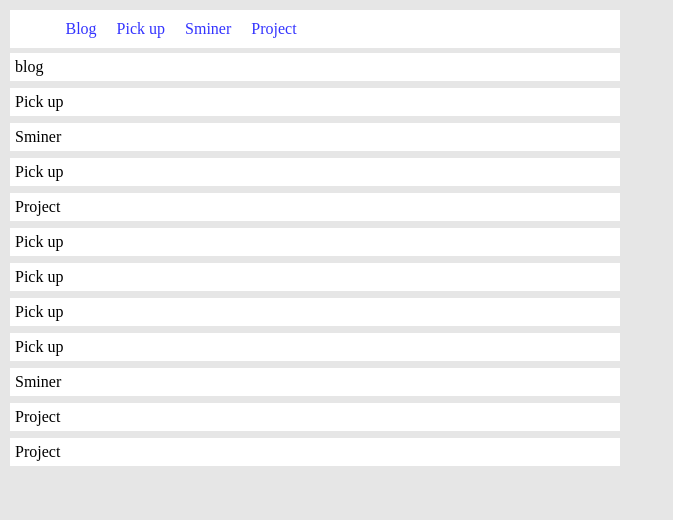
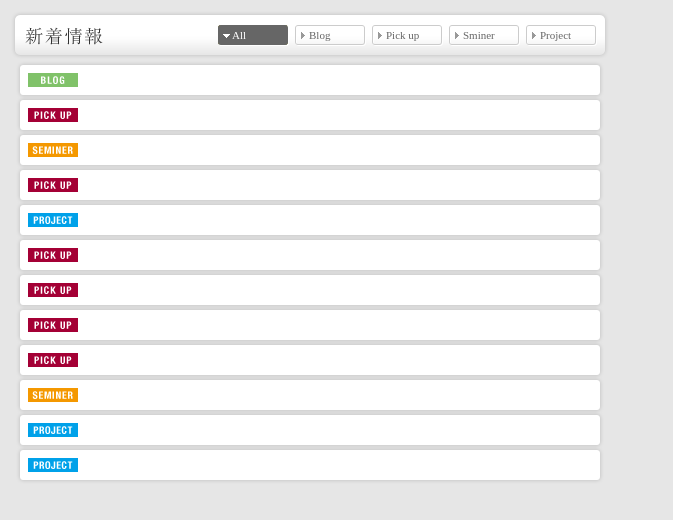
Before and after one commit to taka453/jQuery-study, a plain HTML site: page jQuery-introduction/cate/index.html in a window 1280 px wide. Shown: the whole page, without its empty margins (0-673 px from the left). Drawn offline with Linux system fonts and the light colour scheme.

Commit message:
復習のため再度制作

```diff
--- a/jQuery-introduction/cate/index.html
+++ b/jQuery-introduction/cate/index.html
@@ -8,26 +8,26 @@
 </head>
 <body>
   <div id="newsMenu">
+    <div class="cateButton" id="btn_project">Project</div>
+    <div class="cateButton" id="btn_seminer">Sminer</div>
+    <div class="cateButton" id="btn_pickup">Pick up</div>
+    <div class="cateButton" id="btn_blog">Blog</div>
     <div class="cateButton" id="btn_all">All</div>
-    <div class="cateButton" id="btn_blog">Blog</div>
-    <div class="cateButton" id="btn_pickup">Pick up</div>
-    <div class="cateButton" id="btn_seminer">Sminer</div>
-    <div class="cateButton" id="btn_project">Project</div>
   </div>
 
   <div id="newsArticle">
-    <div class="blog">blog</div>
-    <div class="pickup">Pick up</div>
-    <div class="seminer">Sminer</div>
-    <div class="pickup">Pick up</div>
-    <div class="project">Project</div>
-    <div class="pickup">Pick up</div>
-    <div class="pickup">Pick up</div>
-    <div class="pickup">Pick up</div>
-    <div class="pickup">Pick up</div>
-    <div class="seminer">Sminer</div>
-    <div class="project">Project</div>
-    <div class="project">Project</div>
+    <div class="blog"><img src="images/tag_blog.png"></div>
+    <div class="pickup"><img src="images/tag_pickUp.png"></div>
+    <div class="seminer"><img src="images/tag_seminer.png"></div>
+    <div class="pickup"><img src="images/tag_pickUp.png"></div>
+    <div class="project"><img src="images/tag_project.png"></div>
+    <div class="pickup"><img src="images/tag_pickUp.png"></div>
+    <div class="pickup"><img src="images/tag_pickUp.png"></div>
+    <div class="pickup"><img src="images/tag_pickUp.png"></div>
+    <div class="pickup"><img src="images/tag_pickUp.png"></div>
+    <div class="seminer"><img src="images/tag_seminer.png"></div>
+    <div class="project"><img src="images/tag_project.png"></div>
+    <div class="project"><img src="images/tag_project.png"></div>
   </div>
 
   <script type="text/javascript" src="jquery-3.5.1.min.js"></script>
--- a/jQuery-introduction/cate/main.js
+++ b/jQuery-introduction/cate/main.js
@@ -1,19 +1,14 @@
-//マジックナンバーの削除（数値の意図を知る事ができる）
 const newsHeight = 35;
 const hidePos = -45;
-//カテゴリを受け取る
-function setPosFunc(cate){
+
+function setPosFunc(cate) { //---カテゴリを受け取る
     let posNo = 0;
-    //divよりも上の階層全て、newsArticle内にあるdiv要素全て
-    //要素を引数で指定したfunctionで個別に処理
     $('#newsArticle>div').each(function(index, elem) {
         //記事の要素からclass属性の値を取得
         const myClass = $(elem).attr('class');
         if(myClass === cate || cate === 'all') {
-            //目的地の座標を算出
-            //posNo = 0 が代入されており、0*35となる
-            const myY = posNo*newsHeight + 'px';
-            $(elem).stop().animate({top:myY});
+            const myY = posNo * newsHeight + 'px';
+            $(elem).stop().animate({top : myY});
             posNo++;
         } else {
             $(elem).stop().animate({top : hidePos});
@@ -21,27 +16,75 @@ function setPosFunc(cate){
     });
 }
 
-//---指定したメニューをOFFに
+//---すべてのメニューをOFFに
 function menuResetFunc() {
-    $('.cateButton').css('background-image', 'url(images/menu_off.png');
-    $('.cateButton').css('color', '#666')
+    $('.cateButton').css('background-image', 'url(images/menu_off.png)');
+    $('.cateButton').css('color', '#666');
 }
 
-//---指定したメニューをONに
+//---すべてのメニューをONに
 function menuOnFunc(target, cate) {
-    $(target).css('background-image', 'url(images/menu_on_'+cate+'.png)');
+    $(target).css('background-image', 'url(images/menu_on_' + cate + '.png)');
     $(target).css('color', '#fff');
 }
 
 $(function(){
-    menuOnFunc('#btn_all', 'all')
-    setPosFunc('all');
-    //メニューをクリック(splitによりbtnが除外され、カテゴリ名だけが取得される)
+    menuOnFunc('#btn_all', 'all');//--最初はallをonに
+
+    setPosFunc('all'); //---最初はALL
+    //-メニュークリック
     $('.cateButton').click(function(){
         const cate = this.id.split('_')[1];
-        //カテゴリを渡す。
-        setPosFunc(cate);
+        setPosFunc(cate); //---カテゴリを渡す
         menuResetFunc();
         menuOnFunc(this, cate);
     });
 });
+
+// //マジックナンバーの削除（数値の意図を知る事ができる）
+// const newsHeight = 35;
+// const hidePos = -45;
+// //カテゴリを受け取る
+// function setPosFunc(cate){
+//     let posNo = 0;
+//     //divよりも上の階層全て、newsArticle内にあるdiv要素全て
+//     //要素を引数で指定したfunctionで個別に処理
+//     $('#newsArticle>div').each(function(index, elem) {
+//         //記事の要素からclass属性の値を取得
+//         const myClass = $(elem).attr('class');
+//         if(myClass === cate || cate === 'all') {
+//             //目的地の座標を算出
+//             //posNo = 0 が代入されており、0*35となる
+//             const myY = posNo*newsHeight + 'px';
+//             $(elem).stop().animate({top:myY});
+//             posNo++;
+//         } else {
+//             $(elem).stop().animate({top : hidePos});
+//         }
+//     });
+// }
+
+// //---指定したメニューをOFFに
+// function menuResetFunc() {
+//     $('.cateButton').css('background-image', 'url(images/menu_off.png');
+//     $('.cateButton').css('color', '#666')
+// }
+
+// //---指定したメニューをONに
+// function menuOnFunc(target, cate) {
+//     $(target).css('background-image', 'url(images/menu_on_'+cate+'.png)');
+//     $(target).css('color', '#fff');
+// }
+
+// $(function(){
+//     menuOnFunc('#btn_all', 'all')
+//     setPosFunc('all');
+//     //メニューをクリック(splitによりbtnが除外され、カテゴリ名だけが取得される)
+//     $('.cateButton').click(function(){
+//         const cate = this.id.split('_')[1];
+//         //カテゴリを渡す。
+//         setPosFunc(cate);
+//         menuResetFunc();
+//         menuOnFunc(this, cate);
+//     });
+// });
--- a/jQuery-introduction/cate/style.css
+++ b/jQuery-introduction/cate/style.css
@@ -1,4 +1,57 @@
 body {
+    margin: 0;
+    padding: 0;
+    background-color: #e6e6e6;
+}
+
+#newsMenu {
+    width: 590px;
+    _width: 600px;
+    height: 35px;
+    _height: 50px;
+    padding: 15px 10px 0 0;
+    background-image: url(images/headerBase.png);
+    overflow: hidden;
+    margin: 10px 0 0 10px;
+}
+
+.cateButton {
+    font-size: 11px;
+    float: right;
+    margin: 0 3px;
+    color: #666;
+    cursor: pointer;
+    padding: 4px 0 0 14px;
+    width: 57px;
+    _width: 71px;
+    height: 17px;
+    _height: 21px;
+    background-image: url(images/menu_off.png);
+    margin:0 3px;
+}
+
+#newsArticle {
+    z-index: -1;
+    position: absolute;
+    margin: 0 0 0 10px;
+}
+
+#newsArticle div{
+    position: absolute;
+    background-image: url(images/articleBase.png);
+    width: 582px;
+    _width: 600px;
+    height: 27px;
+    _height: 27px;
+    padding: 13px 0 0 18px;
+}
+
+.blog .pickup .seminer .project {
+    width: 50px;
+    height: 14px;
+}
+
+/* body {
     margin: 0;
     padding: 0;
     background-color: #e6e6e6;
@@ -31,3 +84,4 @@ body {
     width: 600px;
     padding: 5px;
 }
+ */
--- a/jQuery-introduction/tab/style.css
+++ b/jQuery-introduction/tab/style.css
@@ -1,4 +1,70 @@
 body {
+    line-height: 1.0;
+    font-size: 14px;
+}
+
+ul {
+    list-style: none;
+    margin: 10px;
+}
+
+ul li {
+    float: left;
+    height: 20px;
+    line-height: 20px;
+    padding: 5px 15px 5px 15px;
+    margin: 5px 0 0 5px;
+    color: #999;
+
+    border-top: 1px #ddd solid;
+    border-left: 1px #ddd solid;
+    border-right: 1px #ddd solid;
+}
+
+ul li.selected {
+    color: #000;
+    line-height: 20px;
+    height: 20px;
+}
+
+#textArea {
+    position: relative;
+    top: -1px;
+    z-index: -1;
+    clear: left;
+    background-color: #ffd;
+    height: 100px;
+    margin: 0 10px 10px 10px;
+    padding: 10px;
+    border: 1px#ddd solid;
+}
+
+.yellow {
+    background-color: #ffd;
+}
+
+.pink{
+    background-color: #fdf
+}
+
+.blue {
+    background-color: #dff;
+}
+
+ul li.yellow.selected {
+    border-bottom: 1px #ffd solid;
+}
+
+ul li.pink.selected {
+    border-bottom: 1px #fdf solid;
+}
+
+ul li.blue.selected {
+    border-bottom: 1px #dff solid;
+}
+
+
+/* body {
     line-height: 1.0;
     font-size: 14px;
 }
@@ -65,4 +131,4 @@ ul li.pink.selected {
 
 ul li.blue.selected {
     background-color: #dff;
-}
+} */
```
Also changed, not shown: jQuery-introduction/tab/main.js (+29 -10 lines), jQuery-introduction/cate/images/articleBase.png (added), jQuery-introduction/cate/images/headerBase.png (added), jQuery-introduction/cate/images/menu_off.png (added), jQuery-introduction/cate/images/menu_on_all.png (added), jQuery-introduction/cate/images/menu_on_blog.png (added), jQuery-introduction/cate/images/menu_on_pickup.png (added), jQuery-introduction/cate/images/menu_on_project.png (added), jQuery-introduction/cate/images/menu_on_seminer.png (added), jQuery-introduction/cate/images/tag_blog.png (added), jQuery-introduction/cate/images/tag_pickUp.png (added), jQuery-introduction/cate/images/tag_project.png (added), jQuery-introduction/cate/images/tag_seminer.png (added).
